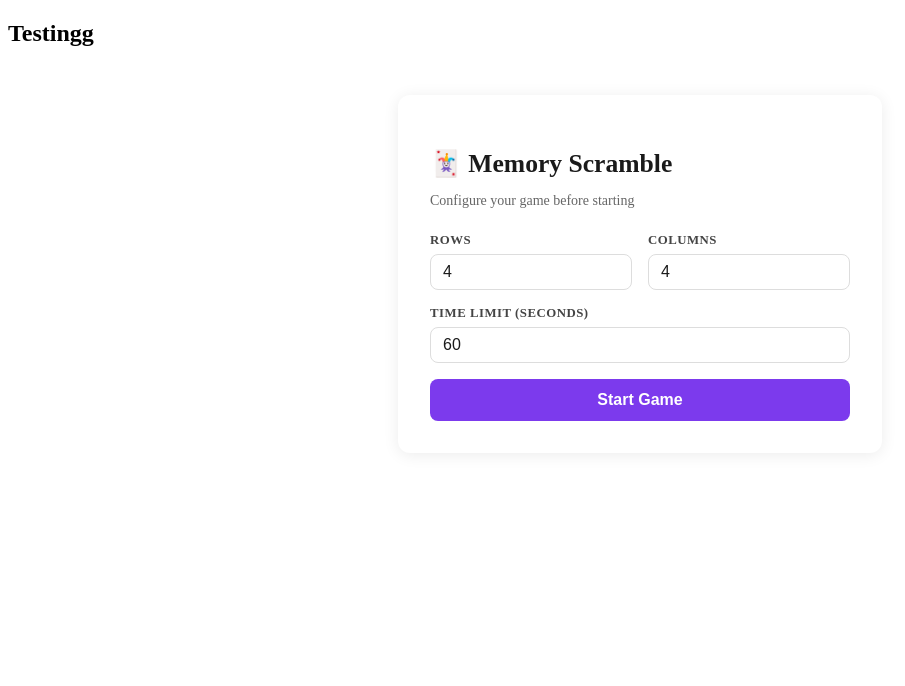
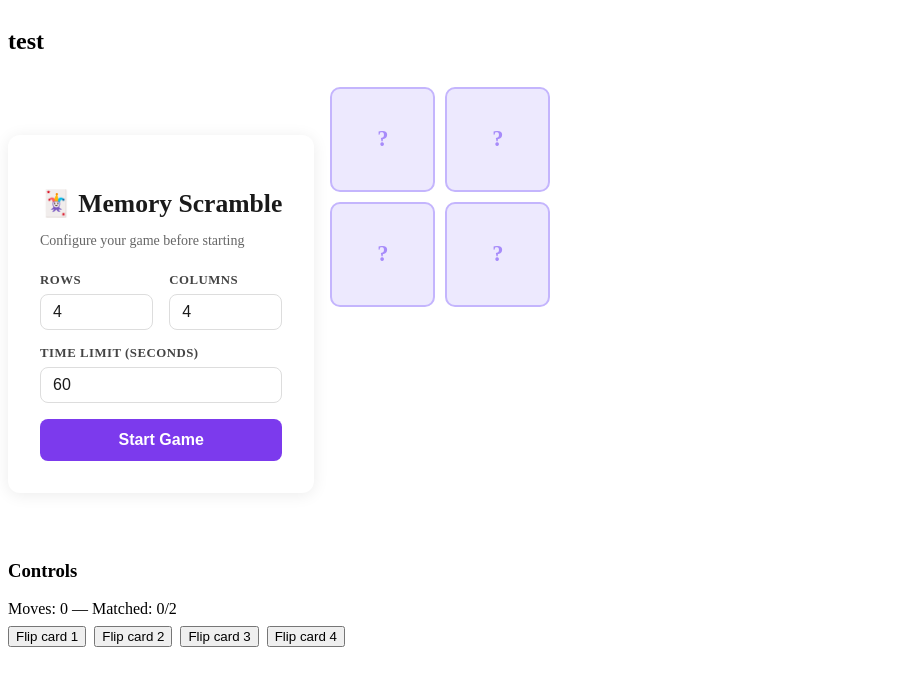
Before and after one commit to RobaMamdouh/Memory-Scramble-Game, an Angular app in the folder memoryScramble/: page / in a window 1280 px wide. Shown: the top 686 px of the page, without its empty margins (0-905 px from the left). Built offline with nearby package versions, Linux system fonts and the light colour scheme.

Commit message:
Add board preview UI and mock game state

```diff
--- a/memoryScramble/src/app/app.component.html
+++ b/memoryScramble/src/app/app.component.html
@@ -1,2 +1,22 @@
-<h2>Testingg</h2>
-<app-config></app-config>
+<div class="app-preview">
+	<h2>test</h2>
+	<div class="preview-row">
+		<div class="preview-config">
+			<app-config></app-config>
+		</div>
+		<div class="preview-board">
+			<app-board [state]="previewState" (cardFlipped)="onPreviewFlip($event)"></app-board>
+		</div>
+	</div>
+</div>
+
+<div class="preview-controls">
+	<h3>Controls</h3>
+	<div>Moves: {{ previewState.moves }} — Matched: {{ previewState.matchedPairs }}/{{ previewState.totalPairs }}</div>
+	<div class="control-buttons">
+		<button (click)="onPreviewFlip(1)">Flip card 1</button>
+		<button (click)="onPreviewFlip(2)">Flip card 2</button>
+		<button (click)="onPreviewFlip(3)">Flip card 3</button>
+		<button (click)="onPreviewFlip(4)">Flip card 4</button>
+	</div>
+</div>
--- a/memoryScramble/src/app/app.component.scss
+++ b/memoryScramble/src/app/app.component.scss
@@ -0,0 +1,25 @@
+.app-preview {
+	display: flex;
+	flex-direction: column;
+	gap: 12px;
+}
+
+.preview-row {
+	display: flex;
+	gap: 16px;
+	align-items: flex-start;
+}
+
+.preview-board {
+	min-width: 220px;
+}
+
+.preview-controls {
+	margin-top: 12px;
+}
+
+.control-buttons {
+	margin-top: 8px;
+	display: flex;
+	gap: 8px;
+}
--- a/memoryScramble/src/app/app.component.ts
+++ b/memoryScramble/src/app/app.component.ts
@@ -2,18 +2,59 @@ import { RouterOutlet } from '@angular/router';
 import { Component } from '@angular/core';
 import { CommonModule } from '@angular/common';
 
-import { ConfigComponent }   from './components/config/config.component';
+import { GameState, GameStatus } from './models/game';
 
-
+import { ConfigComponent } from './components/config/config.component';
+import { BoardComponent } from './components/board/board.component';
 
 @Component({
   selector: 'app-root',
   standalone: true,
-  imports: [RouterOutlet,
-    CommonModule,
-    ConfigComponent,],
+  imports: [RouterOutlet, CommonModule, ConfigComponent, BoardComponent],
   templateUrl: './app.component.html',
-  styleUrl: './app.component.scss'
+  styleUrls: ['./app.component.scss'],
 })
 export class AppComponent {
+  previewState: GameState = {
+    config: { nRows: 2, nColumns: 2, timeoutSeconds: 60 },
+    cards: [
+      { id: 1, icon: '🍎', pairId: 1, isFlipped: false, isMatched: false },
+      { id: 2, icon: '🍌', pairId: 2, isFlipped: false, isMatched: false },
+      { id: 3, icon: '🍎', pairId: 1, isFlipped: false, isMatched: false },
+      { id: 4, icon: '🍌', pairId: 2, isFlipped: false, isMatched: false },
+    ],
+    status: GameStatus.PLAYING,
+    timeLeft: 60,
+    moves: 0,
+    matchedPairs: 0,
+    totalPairs: 2,
+    flippedCardIds: [],
+  };
+
+  onPreviewFlip(id: number): void {
+    if (this.previewState.flippedCardIds.length >= 2) return;
+    const card = this.previewState.cards.find((c) => c.id === id);
+    if (!card || card.isFlipped || card.isMatched) return;
+    card.isFlipped = true;
+    this.previewState.flippedCardIds.push(id);
+
+    if (this.previewState.flippedCardIds.length === 2) {
+      const [aId, bId] = this.previewState.flippedCardIds;
+      const a = this.previewState.cards.find((c) => c.id === aId)!;
+      const b = this.previewState.cards.find((c) => c.id === bId)!;
+      this.previewState.moves++;
+      if (a.pairId === b.pairId) {
+        a.isMatched = true;
+        b.isMatched = true;
+        this.previewState.matchedPairs++;
+        this.previewState.flippedCardIds = [];
+      } else {
+        setTimeout(() => {
+          a.isFlipped = false;
+          b.isFlipped = false;
+          this.previewState.flippedCardIds = [];
+        }, 800);
+      }
+    }
+  }
 }
--- a/memoryScramble/src/app/components/board/board.component.html
+++ b/memoryScramble/src/app/components/board/board.component.html
@@ -1 +1,7 @@
-<p>board works!</p>
+<div class="board" [ngStyle]="gridStyle">
+  <app-card
+    *ngFor="let card of state.cards; trackBy: trackByCard"
+    [card]="card"
+    (cardClick)="cardFlipped.emit($event)"
+  />
+</div>
--- a/memoryScramble/src/app/components/board/board.component.scss
+++ b/memoryScramble/src/app/components/board/board.component.scss
@@ -0,0 +1,7 @@
+.board {
+  display: grid;
+  gap: 10px;
+  width: 100%;
+  max-width: 600px;
+  margin: 0 auto;
+}
--- a/memoryScramble/src/app/components/board/board.component.ts
+++ b/memoryScramble/src/app/components/board/board.component.ts
@@ -1,12 +1,24 @@
-import { Component } from '@angular/core';
+import { Component, Input, Output, EventEmitter } from '@angular/core';
+import { CommonModule } from '@angular/common';
+import { Card, GameState } from '../../models/game';
+import { CardComponent } from '../card/card.component';
 
 @Component({
   selector: 'app-board',
   standalone: true,
-  imports: [],
+  imports: [CommonModule, CardComponent],
   templateUrl: './board.component.html',
-  styleUrl: './board.component.scss'
+  styleUrls: ['./board.component.scss'],
 })
 export class BoardComponent {
+  @Input() state!: GameState;
+  @Output() cardFlipped = new EventEmitter<number>();
 
+  get gridStyle(): Record<string, string> {
+    return { gridTemplateColumns: `repeat(${this.state.config.nColumns}, 1fr)` };
+  }
+
+  trackByCard(_: number, card: Card): number {
+    return card.id;
+  }
 }
--- a/memoryScramble/src/app/components/card/card.component.html
+++ b/memoryScramble/src/app/components/card/card.component.html
@@ -1 +1,13 @@
-<p>card works!</p>
+<div
+  class="card"
+  [class.flipped]="card.isFlipped || card.isMatched"
+  [class.matched]="card.isMatched"
+  (click)="onClick()"
+  role="button"
+  [attr.aria-label]="(card.isFlipped || card.isMatched) ? card.icon : 'Hidden card'"
+>
+  <div class="card-inner">
+    <div class="card-front">{{ card.icon }}</div>
+    <div class="card-back">?</div>
+  </div>
+</div>
--- a/memoryScramble/src/app/components/card/card.component.scss
+++ b/memoryScramble/src/app/components/card/card.component.scss
@@ -0,0 +1,56 @@
+.card {
+  aspect-ratio: 1;
+  perspective: 600px;
+  cursor: pointer;
+
+  &.matched { cursor: default; }
+
+  &:not(.flipped):not(.matched):hover .card-inner {
+    transform: rotateY(10deg);
+  }
+}
+
+.card-inner {
+  width: 100%;
+  height: 100%;
+  position: relative;
+  transform-style: preserve-3d;
+  transition: transform 0.4s ease;
+  border-radius: 10px;
+}
+
+.card.flipped .card-inner,
+.card.matched .card-inner {
+  transform: rotateY(180deg);
+}
+
+.card-front,
+.card-back {
+  position: absolute;
+  inset: 0;
+  display: flex;
+  align-items: center;
+  justify-content: center;
+  border-radius: 10px;
+  backface-visibility: hidden;
+}
+
+.card-front {
+  font-size: 2.2rem;
+  background: #f5f3ff;
+  border: 2px solid #ddd6fe;
+  transform: rotateY(180deg);
+}
+
+.card-back {
+  font-size: 1.4rem;
+  font-weight: 700;
+  color: #a78bfa;
+  background: #ede9fe;
+  border: 2px solid #c4b5fd;
+}
+
+.card.matched .card-front {
+  background: #f0fdf4;
+  border-color: #86efac;
+}
--- a/memoryScramble/src/app/components/card/card.component.ts
+++ b/memoryScramble/src/app/components/card/card.component.ts
@@ -1,12 +1,21 @@
-import { Component } from '@angular/core';
+import { Component, Input, Output, EventEmitter } from '@angular/core';
+import { CommonModule } from '@angular/common';
+import { Card } from '../../models/game';
 
 @Component({
   selector: 'app-card',
   standalone: true,
-  imports: [],
+  imports: [CommonModule],
   templateUrl: './card.component.html',
-  styleUrl: './card.component.scss'
+  styleUrls: ['./card.component.scss'],
 })
 export class CardComponent {
+  @Input() card!: Card;
+  @Output() cardClick = new EventEmitter<number>();
 
+  onClick(): void {
+    if (!this.card.isFlipped && !this.card.isMatched) {
+      this.cardClick.emit(this.card.id);
+    }
+  }
 }
```
